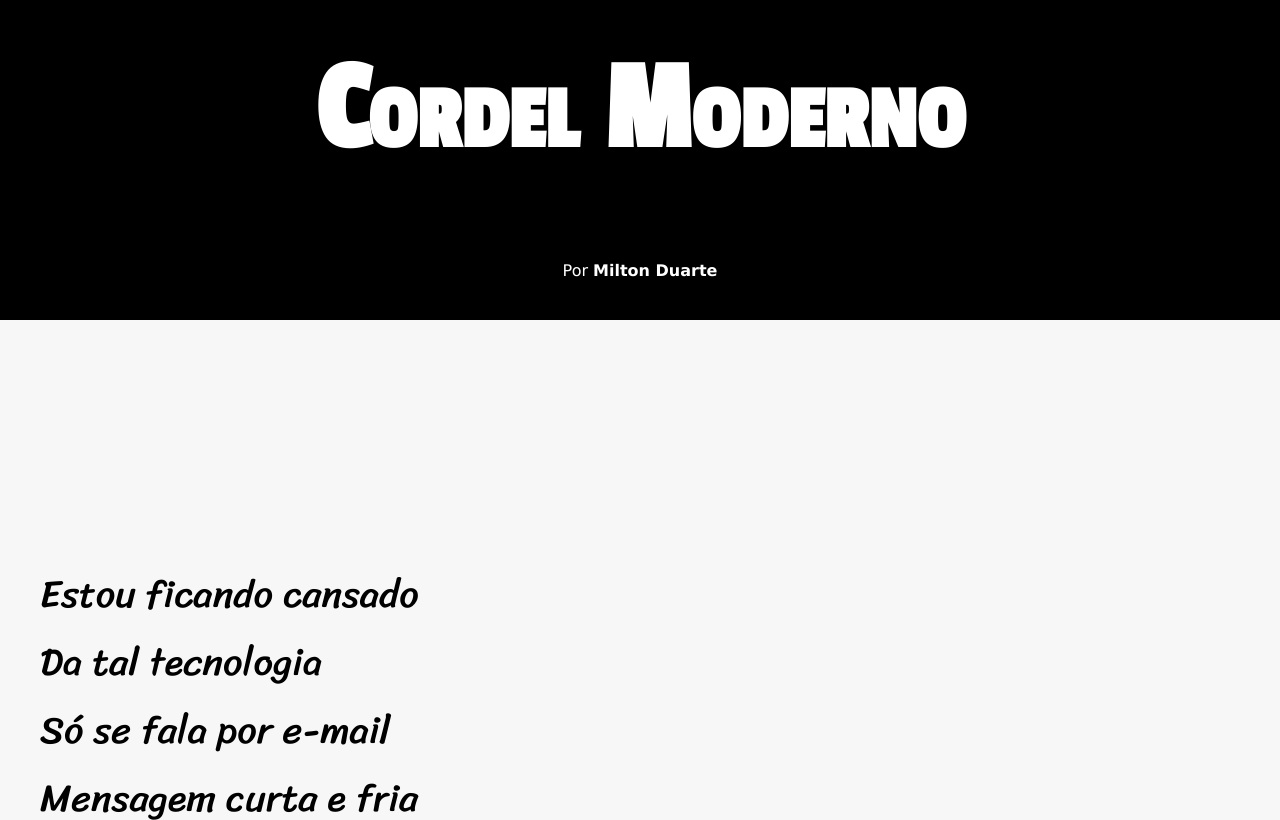
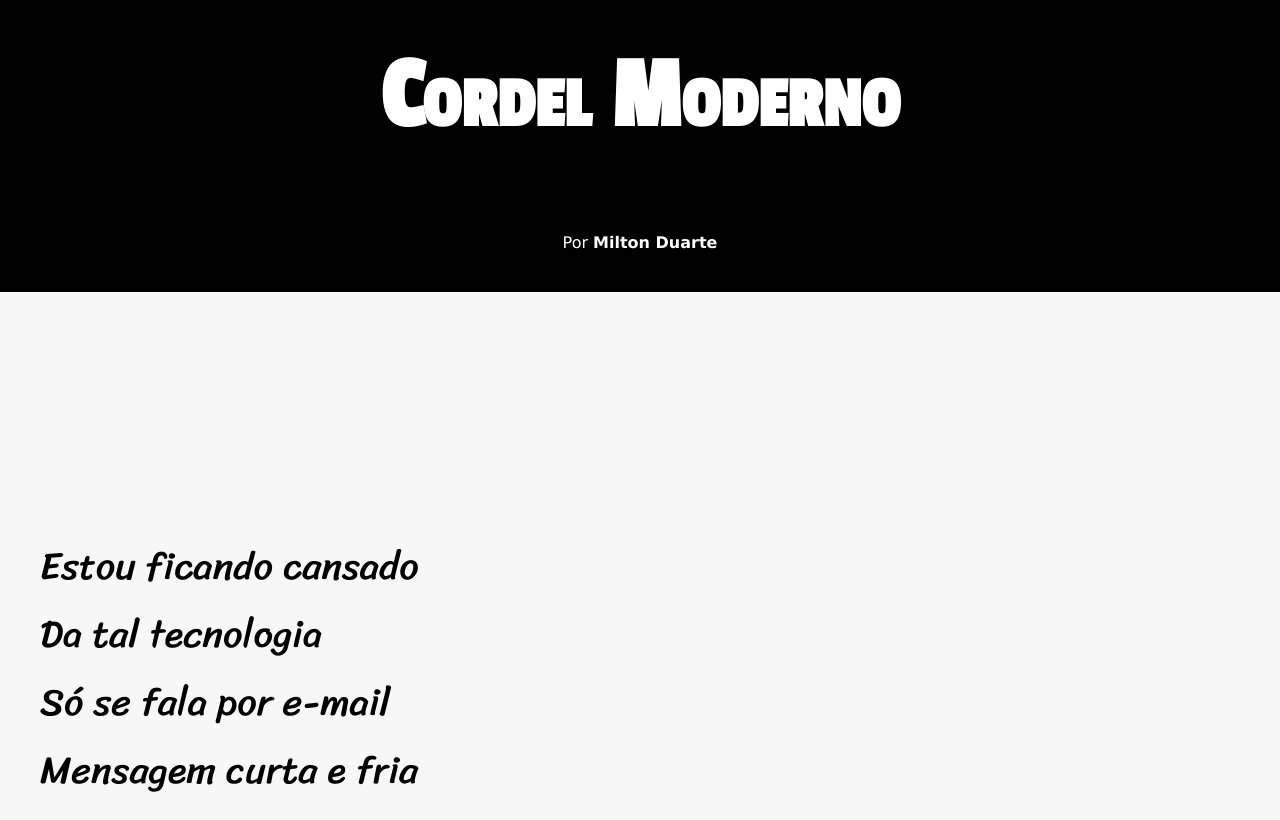
Before and after one commit to randyrobson/desafio-cordel-cursoemvideo, a plain HTML site: page index.html in a window 1280 px wide. Shown: the top 820 px of the page. Drawn offline with Linux system fonts and the light colour scheme.

Commit message:
gift para o desafio 12

```diff
--- a/scr/style.css
+++ b/scr/style.css
@@ -30,7 +30,7 @@ header {
 header > h1 {
     font-family: var(--fonte-grande);
     font-variant: small-caps;
-    font-size: clamp(2em, 8em, 8em);
+    font-size: clamp(4em, 8vw, 8em);
     padding-top: 40px;
 }
 
```
Also changed, not shown: 1 other file.
